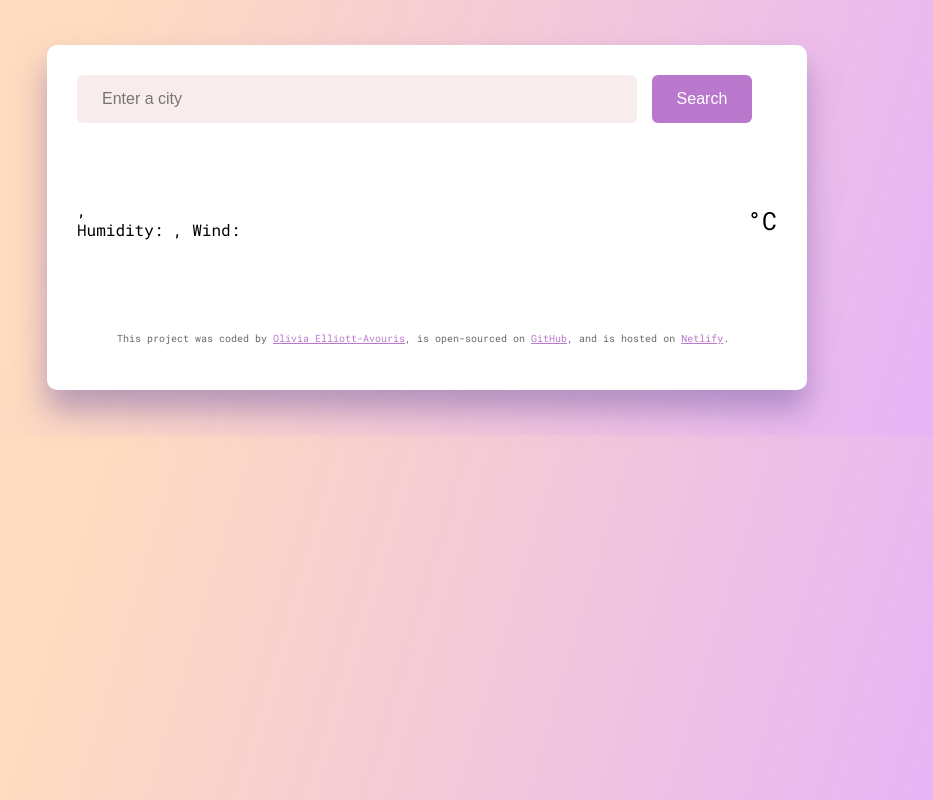
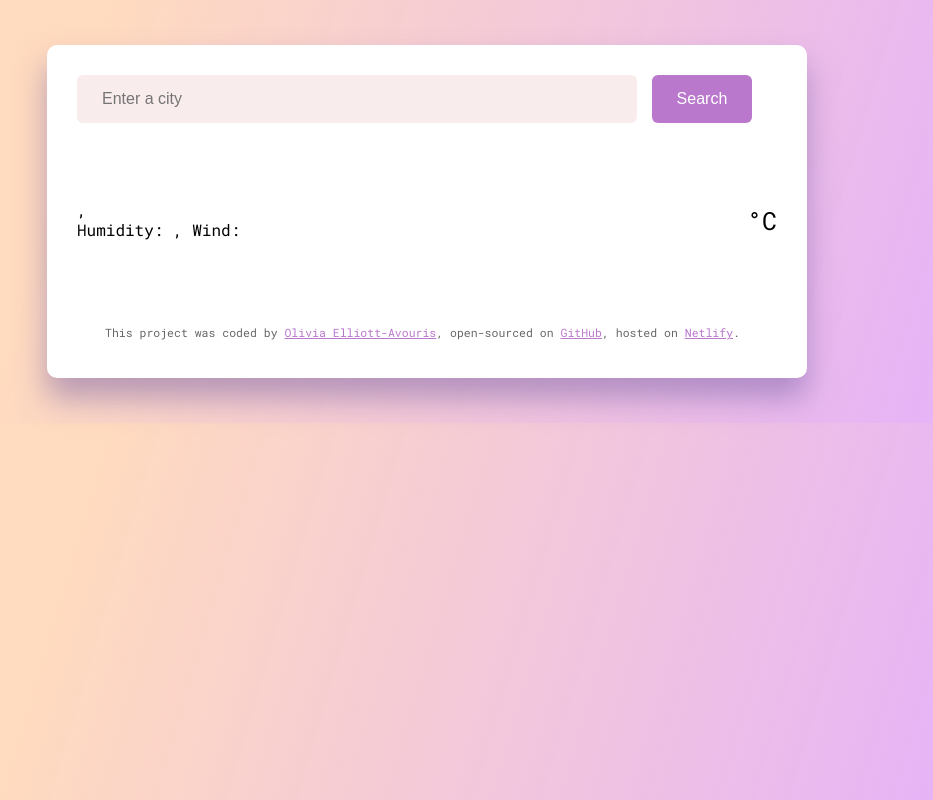
Before and after one commit to olivia-e-a/Weather_Forecast_Project, a plain HTML site: page index.html in a window 1280 px wide. Shown: the whole page, without its empty margins (213-1146 px from the left). Drawn offline with nearby package versions, Linux system fonts and the light colour scheme; no server answers; a web font is replaced by a local one.

Commit message:
Updated html content and css styling

```diff
--- a/index.html
+++ b/index.html
@@ -42,8 +42,8 @@
     <footer>
         This project was coded by
         <a href="https://github.com/olivia-e-a" target="_blank" >Olivia Elliott-Avouris</a>,
-            is open-sourced on <a href="https://github.com/olivia-e-a/Weather_Forecast_Project" target="_blank" >GitHub</a>,
-             and is hosted on <a href="https://oea-forecast.netlify.app/" target="_blank" >Netlify</a>.
+            open-sourced on <a href="https://github.com/olivia-e-a/Weather_Forecast_Project" target="_blank" >GitHub</a>,
+            hosted on <a href="https://oea-forecast.netlify.app/" target="_blank" >Netlify</a>.
     </footer>
 </div>
 <script src="src/index.js"></script>
--- a/src/style.css
+++ b/src/style.css
@@ -73,7 +73,7 @@ main {
 }
 .weather-forecast{
     display: flex;
-    justify-content: space-around;
+    justify-content: space-evenly;
 }
 .weather-forecast-day {
     display: flex;
@@ -113,9 +113,9 @@ main {
 }
 footer {
     border-top: 1px;
-    padding: 15px 15px;
-    margin-left: 25px;
-    margin-right: 25px;
-    font-size: 10px;
+    padding: 8px 8px;
+    margin-left: 20px;
+    margin-right: 18px;
+    font-size: 11.5px;
     color: rgba(0, 0, 0, 0.6);
 }
```
